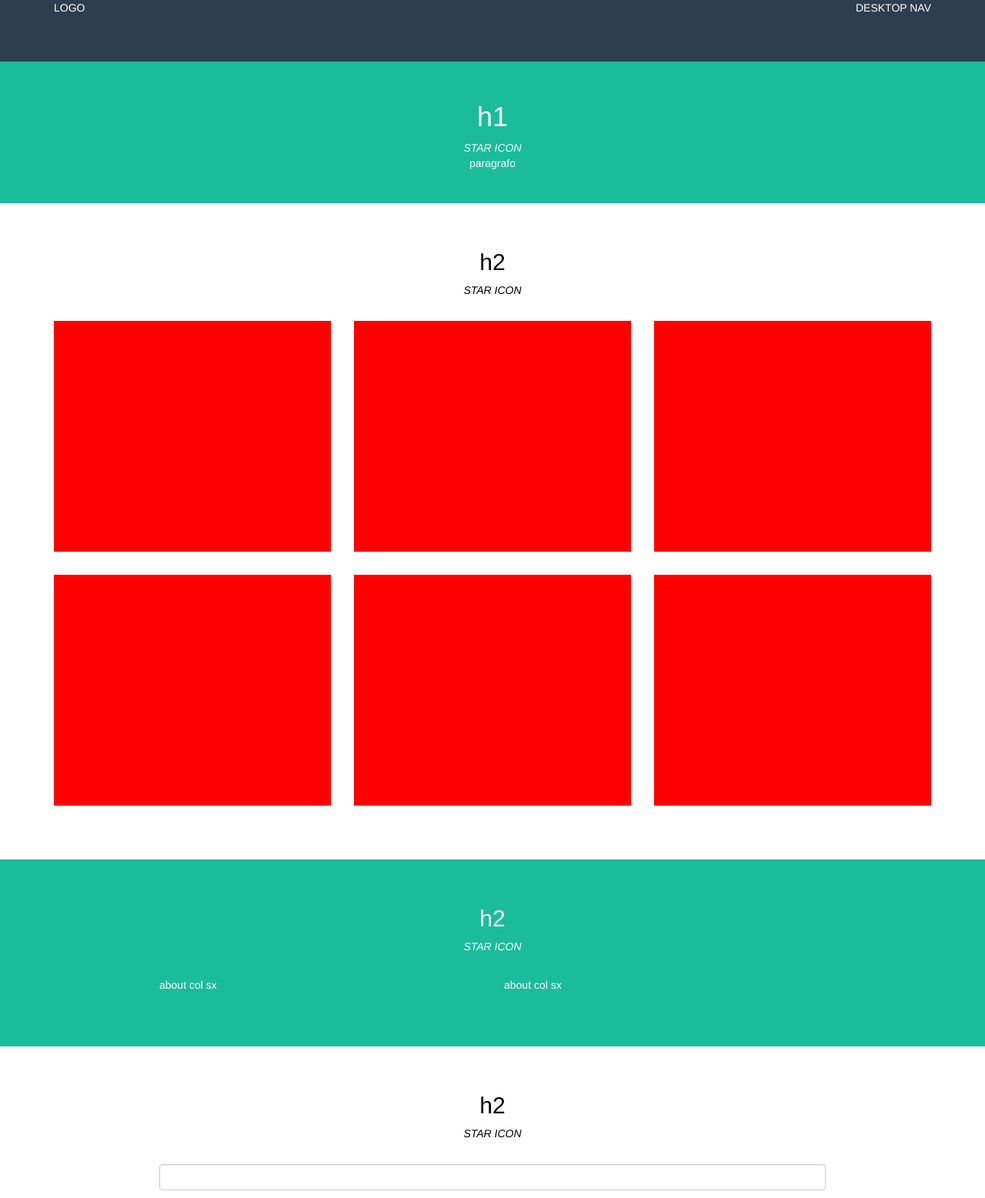
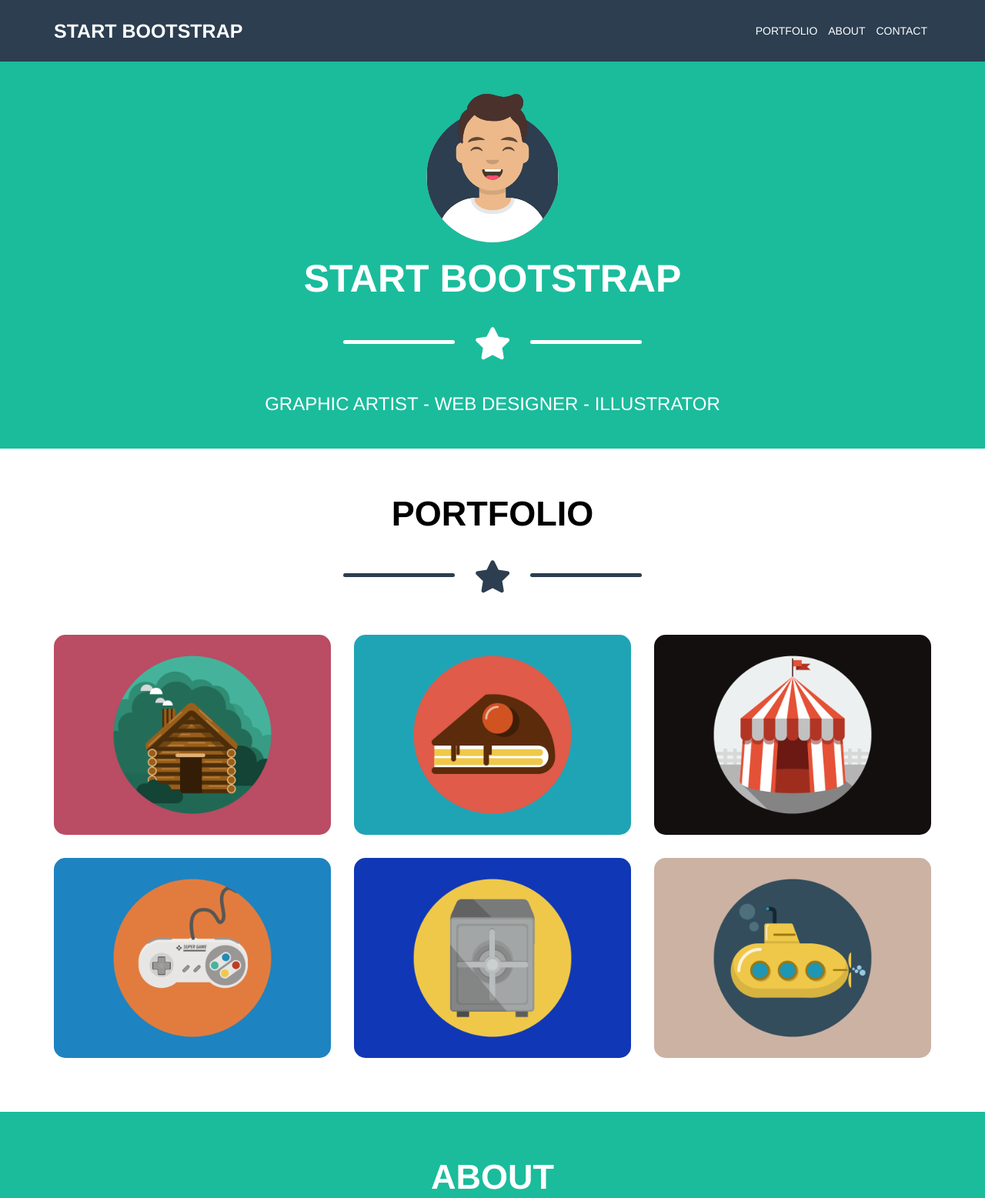
Before and after one commit to CanGiante/html-css-bootstrap-freelancer, a plain HTML site: page index.html in a window 1280 px wide. Shown: the top 1557 px of the page at 77% size. Drawn offline with nearby package versions, Linux system fonts and the light colour scheme.

Commit message:
Milestone 2

```diff
--- a/css/style.css
+++ b/css/style.css
@@ -29,6 +29,7 @@
 
 }
 
+
 /*intro*/
 .ms_section .ms_intro {
 
@@ -39,9 +40,62 @@
 
 
 /*divider*/
+.ms_star {
+
+  width: max-content;
+  margin: 0 auto;
+
+}
+
+
+.ms_star i {
+
+  margin: 25px;
+
+}
+
+
+.ms_star::before,
+.ms_star::after {
+
+  content: "";
+  display: inline-block;
+  width: 145px;
+  height: 5px;
+  background-color: white;
+  position: relative;
+  top: -15px;
+  border-radius: 5px;
+
+}
+
+
 .ms_secondary .ms_star {
 
-  color: #darkblue;
+  color: #2c3e50;
+
+}
+
+
+.ms_secondary .ms_star i {
+
+  color: #2c3e50;
+
+}
+
+
+.ms_secondary .ms_star::before,
+.ms_secondary .ms_star::after {
+
+  background-color: #2c3e50;
+
+}
+
+
+/*link*/
+a {
+
+  color: white;
 
 }
 /*FINE REGOLE GENERALI*/
@@ -54,24 +108,63 @@
   background-color: #2c3e50;
   color: white;
   height: 80px;
+  line-height: 80px;
+
+}
+
+
+strong {
+
+  font-size: 25px;
+
+}
+
+
+.fas.fa-bars.fa-3x {
+
+  line-height: inherit;
 
 }
 
 
 /*MAIN*/
-/*section: hero*/
-.ms_section_hero {
+h2 {
 
-  padding: 32px 0px;
+  font-size: 45px;
+  font-weight: bolder;
 
 }
 
 
+/*section: hero*/
+.ms_section_hero {
+
+  padding: 35px 0px;
+
+}
+
+
+.avatar {
+
+  height: 200px;
+  width: 200px;
+
+}
+
+
+h1 {
+
+  font-size: 50px;
+  font-weight: bolder;
+
+}
+
 /*section: portfolio*/
 .ms_portfolio_item {
 
-  height: 300px;
-  background-color: red;
+  height: 100%;
+  width: 100%;
+  border-radius: 15px;
   margin-bottom: 30px;
 
 }
--- a/index.html
+++ b/index.html
@@ -19,7 +19,7 @@
           <div class="row">
             <!-- inizio col logo -->
             <div class="col-xs-6">
-              LOGO
+              <strong>START BOOTSTRAP</strong>
             </div>
             <!-- fine col logo -->
 
@@ -27,12 +27,16 @@
             <div class="col-xs-6 text-right">
               <!-- desktop nav -->
               <nav class="hidden-xs">
-                DESKTOP NAV
+                <ul class="list-unstyled list-inline">
+                  <li><a href="#">PORTFOLIO</a></li>
+                  <li><a href="#">ABOUT</a></li>
+                  <li><a href="#">CONTACT</a></li>
+                </ul>
               </nav>
 
               <!-- burger toggle -->
               <div class="burger_menu visible-xs-block">
-                BURGER
+                <i class="fas fa-bars fa-3x"></i>
               </div>
 
             </div>
@@ -55,9 +59,10 @@
       <section class="ms_section_hero ms_primary">
           <div class="container">
             <div class="ms_teaser text-center">
-              <h1>h1</h1>
-              <div class="ms_star"><i>STAR ICON</i></div>
-              <p>paragrafo</p>
+              <img class="avatar" src="img/avataaars.svg" alt="avatar">
+              <h1>START BOOTSTRAP</h1>
+              <div class="ms_star"><i class="fas fa-star fa-3x"></i></div>
+              <h3>GRAPHIC ARTIST - WEB DESIGNER - ILLUSTRATOR</h3>
             </div>
           </div>
       </section>
@@ -66,33 +71,33 @@
       <section class="ms_section ms_secondary">
         <div class="container">
           <div class="ms_intro">
-            <h2>h2</h2>
-            <div class="ms_star"><i>STAR ICON</i></div>
+            <h2>PORTFOLIO</h2>
+            <div class="ms_star"><i class="fas fa-star fa-3x"></i></div>
           </div>
 
           <div class="row">
             <div class="col-xs-12 col-md-6 col-lg-4">
-              <div class="ms_portfolio_item"></div>
+              <img class="ms_portfolio_item" src="img/cabin.png" alt="cabin">
             </div>
 
             <div class="col-xs-12 col-md-6 col-lg-4">
-              <div class="ms_portfolio_item"></div>
+              <img class="ms_portfolio_item" src="img/cake.png" alt="cake">
             </div>
 
             <div class="col-xs-12 col-md-6 col-lg-4">
-              <div class="ms_portfolio_item"></div>
+              <img class="ms_portfolio_item" src="img/circus.png" alt="circus">
             </div>
 
             <div class="col-xs-12 col-md-6 col-lg-4">
-              <div class="ms_portfolio_item"></div>
+              <img class="ms_portfolio_item" src="img/game.png" alt="game">
             </div>
 
             <div class="col-xs-12 col-md-6 col-lg-4">
-              <div class="ms_portfolio_item"></div>
+              <img class="ms_portfolio_item" src="img/safe.png" alt="safe">
             </div>
 
             <div class="col-xs-12 col-md-6 col-lg-4">
-              <div class="ms_portfolio_item"></div>
+              <img class="ms_portfolio_item" src="img/submarine.png" alt="submarine">
             </div>
 
           </div>
@@ -108,21 +113,21 @@
         <div class="wrapper_70">
           <div class="container-fluid">
             <div class="ms_intro">
-              <h2>h2</h2>
-              <div class="ms_star"><i>STAR ICON</i></div>
+              <h2>ABOUT</h2>
+              <div class="ms_star"><i class="fas fa-star fa-3x"></i></div>
             </div>
 
             <div class="row">
 
               <div class="col-xs-12 col-md-6">
                 <div class="ms_about_text">
-                  about col sx
+                  Lorem ipsum dolor sit amet, consectetur adipisicing elit, sed do eiusmod tempor incididunt ut labore et dolore magna aliqua. Ut enim ad minim veniam, quis nostrud exercitation ullamco laboris nisi ut aliquip ex ea commodo consequat. Duis aute irure dolor in reprehenderit in voluptate velit esse cillum dolore eu fugiat nulla pariatur. Excepteur sint occaecat cupidatat non proident, sunt in culpa qui officia deserunt mollit anim id est laborum.
                 </div>
               </div>
 
               <div class="col-xs-12 col-md-6">
                 <div class="ms_about_text">
-                  about col sx
+                  Lorem ipsum dolor sit amet, consectetur adipisicing elit, sed do eiusmod tempor incididunt ut labore et dolore magna aliqua. Ut enim ad minim veniam, quis nostrud exercitation ullamco laboris nisi ut aliquip ex ea commodo consequat. Duis aute irure dolor in reprehenderit in voluptate velit esse cillum dolore eu fugiat nulla pariatur. Excepteur sint occaecat cupidatat non proident, sunt in culpa qui officia deserunt mollit anim id est laborum.
                 </div>
               </div>
 
@@ -142,8 +147,8 @@
           <div class="container-fluid">
 
             <div class="ms_intro">
-              <h2>h2</h2>
-              <div class="ms_star"><i>STAR ICON</i></div>
+              <h2>CONTACT</h2>
+              <div class="ms_star"><i class="fas fa-star fa-3x"></i></div>
             </div>
 
             <div class="ms_contact_form">
```
